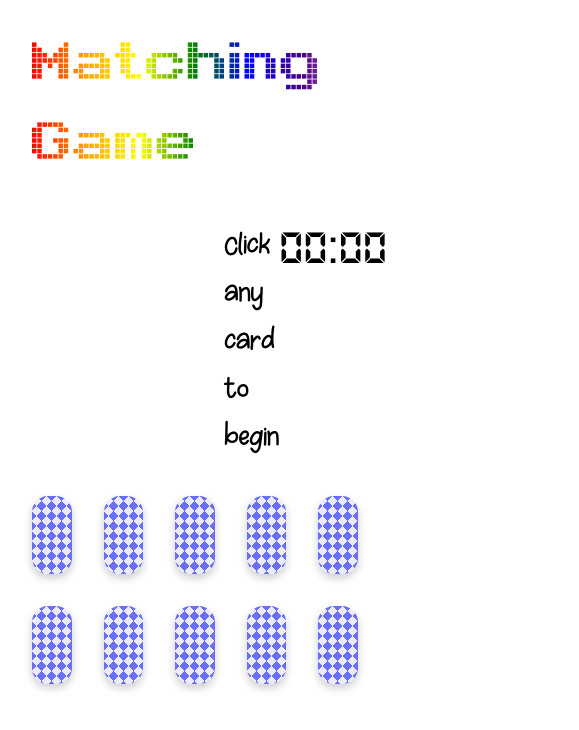
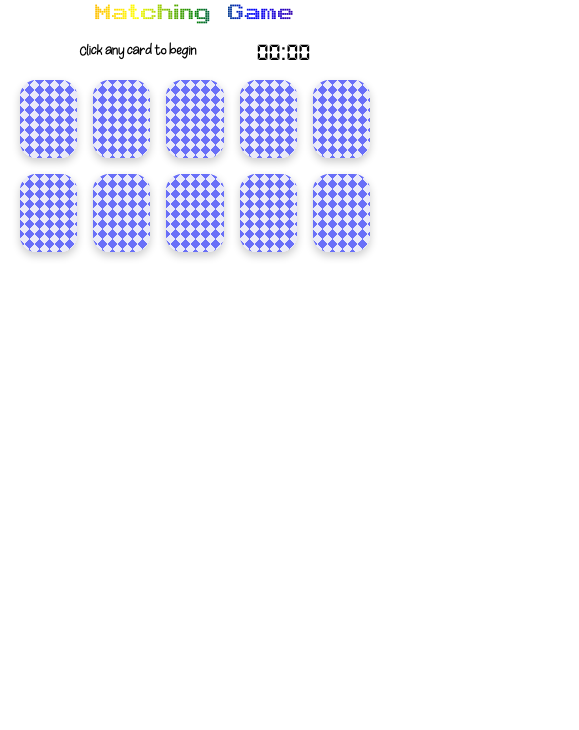
Before and after one commit to Strukturavaltas-03-Frontend-2022/js3-projekt-matching-game-ekdora, a plain HTML site: page index.html in a window 390 px wide. Shown: the whole page, 579 px wide, since content can reach past the window. Drawn offline with Linux system fonts and the light colour scheme.

Commit message:
[WIP] Styling, responsivity

```diff
--- a/index.html
+++ b/index.html
@@ -10,15 +10,15 @@
 </head>
 
 <body>
-	<div class="mg-wrapper flex flex-col gap-8">
+	<div class="matching-game__wrapper flex flex-col gap-4">
 		<div class="matching-game__title flex justify-center">Matching Game</div>
-		<div class="flex justify-between">
+		<div class="flex justify-evenly">
 			<div class="matching-game__instruction">Click any card to begin</div>
 			<div class="timer-wrapper flex">
 				<div class="matching-game__timer">00:00</div>
 			</div>
 		</div>
-		<div id="matching-game__board" class="flex flex-wrap gap-8"></div>
+		<div id="matching-game__board" class="matching-game__board flex flex-wrap"></div>
 	</div>
 
 	<script src="js/mg.js"></script>
--- a/js/mg.js
+++ b/js/mg.js
@@ -28,12 +28,12 @@ const createCardElement = (src, alt, idx) => {
     const cardFront = document.createElement('div');
     cardFront.classList.add('flip-card-front');
     const cardBack = document.createElement('div');
-    cardBack.classList.add('flip-card-back', 'card-back');
+    cardBack.classList.add('flip-card-back');
     innerCard.appendChild(cardFront);
     innerCard.appendChild(cardBack);
 
     const cardFrontImgDiv = document.createElement('div');
-    cardFrontImgDiv.classList.add('flip-card-front-img', 'flex', 'items-center', 'p-4');
+    cardFrontImgDiv.classList.add('flip-card-front-img', 'flex', 'items-center');
     cardFront.appendChild(cardFrontImgDiv);
 
     const cardFrontImg = document.createElement('img');
@@ -41,10 +41,6 @@ const createCardElement = (src, alt, idx) => {
     cardFrontImg.src = src;
     cardFrontImg.alt = alt;
     cardFrontImgDiv.appendChild(cardFrontImg);
-
-    const cardBackBckgr = document.createElement('div');
-    cardBackBckgr.classList.add('card-back');
-    cardBack.appendChild(cardBackBckgr);
 
     board.appendChild(card);
 };
@@ -73,12 +69,12 @@ const resetImgs = () => {
     });
 }
 
-let currentFirstSelected = false;
+let isFirstSelected = false;
 let isBoardLocked = false;
 let firstSelectedCard, secondSelectedCard;
 
 const resetBoard = () => {
-    [currentFirstSelected, isBoardLocked] = [false, false];
+    [isFirstSelected, isBoardLocked] = [false, false];
     [firstSelectedCard, secondSelectedCard] = [null, null];
     if (cardImgIds.length === cardImgNames.length) {
         cardImgIds = [];
@@ -112,8 +108,8 @@ function flipCard() {
     if (!isBoardLocked && this !== firstSelectedCard) {
         this.classList.add('rotate');
 
-        if (!currentFirstSelected) {
-            currentFirstSelected = true;
+        if (!isFirstSelected) {
+            isFirstSelected = true;
             firstSelectedCard = this;
         } else {
             secondSelectedCard = this;
--- a/style.css
+++ b/style.css
@@ -34,10 +34,6 @@ body {
 	align-items: center;
 }
 
-.items-stretch {
-	align-items: stretch;
-}
-
 .justify-center {
 	justify-content: center;
 }
@@ -46,8 +42,8 @@ body {
 	justify-content: space-between;
 }
 
-.justify-end {
-	justify-content: flex-end;
+.justify-evenly {
+	justify-content: space-evenly;
 }
 
 .gap-2 {
@@ -62,10 +58,6 @@ body {
 	gap: 2rem;
 }
 
-.min-h-screen {
-	min-height: 100vh;
-}
-
 .m-0 {
 	margin: 0;
 }
@@ -78,17 +70,35 @@ body {
 	padding: 1rem;
 }
 
-.w-quarter {
-	width: 25%;
+.matching-game__wrapper {
+	padding: 0 10%;
 }
 
-.mg-wrapper {
-	padding: 2rem;
+.matching-game__board {
+	gap: 2rem;
+}
+
+.matching-game__title {
+	font-family: Arcade;
+	font-size: 5rem;
+	max-height: 4rem;
+	background-image: linear-gradient(to left, violet, indigo, blue, green, yellow, orange, red);
+	-webkit-background-clip: text;
+	-webkit-text-fill-color: transparent;
+}
+
+.matching-game__instruction {
+	font-family: kidsplay;
+	font-size: 3rem;
+}
+
+.matching-game__timer {
+	font-family: Ds-DigiB;
+	font-size: 3rem;
 }
 
 .flip-card {
 	width: calc((100% - 8rem) / 5);
-	height: calc(100vw / 5);
 	perspective: 1000px;
 }
 
@@ -122,7 +132,7 @@ body {
 	transform: rotateY(180deg);
 }
 
-.card-back {
+.flip-card-back {
 	background-color: #e5e5f7;
 	opacity: 0.8;
 	background-image: linear-gradient(135deg, #444cf7 25%, transparent 25%), linear-gradient(225deg, #444cf7 25%, transparent 25%), linear-gradient(45deg, #444cf7 25%, transparent 25%), linear-gradient(315deg, #444cf7 25%, #e5e5f7 25%);
@@ -133,24 +143,60 @@ body {
 
 .flip-card-front-img {
 	height: calc(100% - 2rem);
+	padding: 1rem;
 }
 
-.matching-game__title {
-	font-family: Arcade;
-	font-size: 5rem;
-	background-image: linear-gradient(to left, violet, indigo, blue, green, yellow, orange, red);
-	-webkit-background-clip: text;
-	-webkit-text-fill-color: transparent;
+@media only screen and (max-width: 1200px) {
+	.flip-card {
+		height: calc(100vw / 5);
+	}
+	.matching-game__title {
+		font-size: 4rem;
+		max-height: 3rem;
+	}
+	.matching-game__instruction,
+	.matching-game__timer {
+		font-size: 3rem;
+	}
 }
 
-.matching-game__instruction {
-	font-family: kidsplay;
-	font-size: 3rem;
-	padding-left: 12rem;
+@media only screen and (min-width: 1201px) {
+	.flip-card {
+		height: calc(100vh / 3);
+	}
 }
 
-.matching-game__timer {
-	font-family: Ds-DigiB;
-	font-size: 3rem;
-	padding-right: 12rem;
+@media only screen and (max-width: 800px) {
+	.matching-game__wrapper {
+		padding: 0 5%;
+	}
+	.flip-card-front-img {
+		height: calc(100% - 2px);
+		padding: 2px;
+	}
+	.matching-game__title {
+		font-size: 3rem;
+		max-height: 2.25rem;
+	}
+	.matching-game__instruction,
+	.matching-game__timer {
+		font-size: 2.25rem;
+	}
 }
+
+@media only screen and (max-width: 600px) {
+	.matching-game__board {
+		gap: 1rem;
+	}
+	.flip-card {
+		width: calc((100% - 4rem) / 5);
+	}
+	.matching-game__title {
+		font-size: 2rem;
+		max-height: 1.5rem;
+	}
+	.matching-game__instruction,
+	.matching-game__timer {
+		font-size: 1.5rem;
+	}
+}
```
